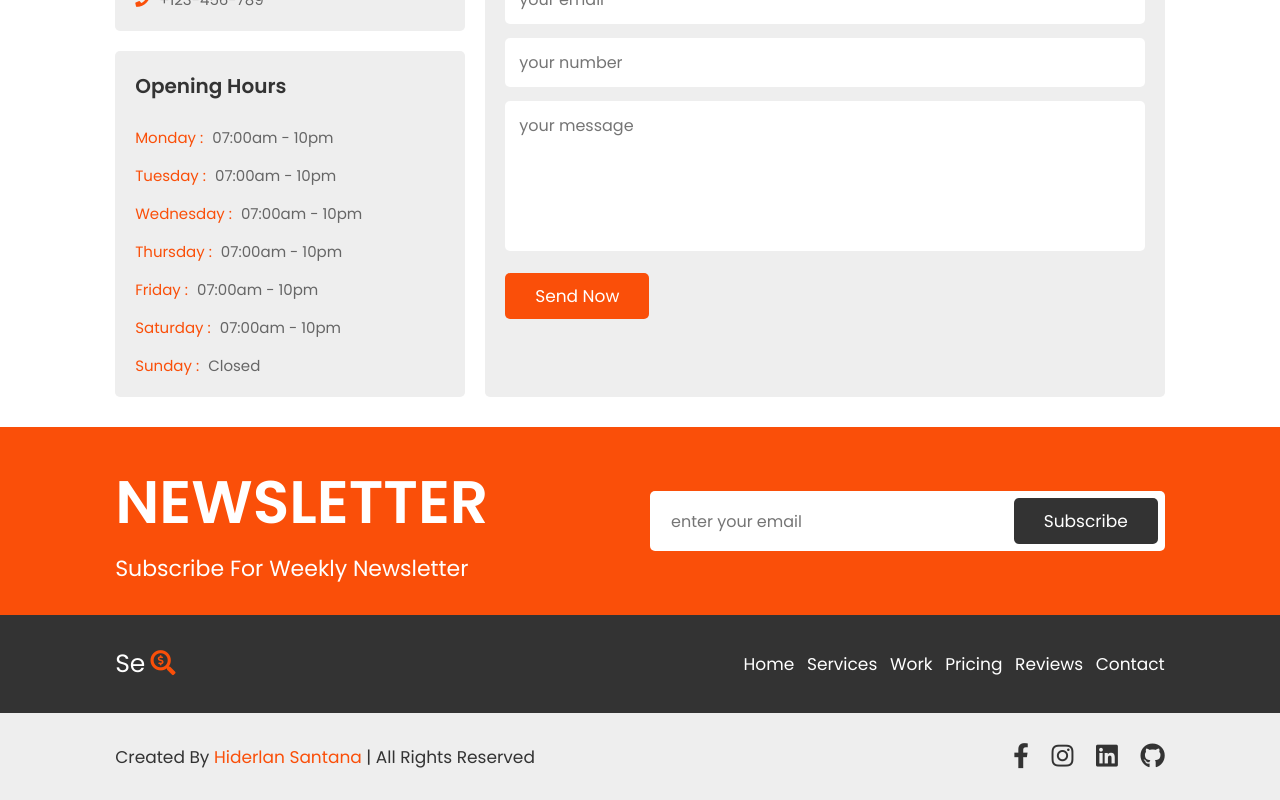
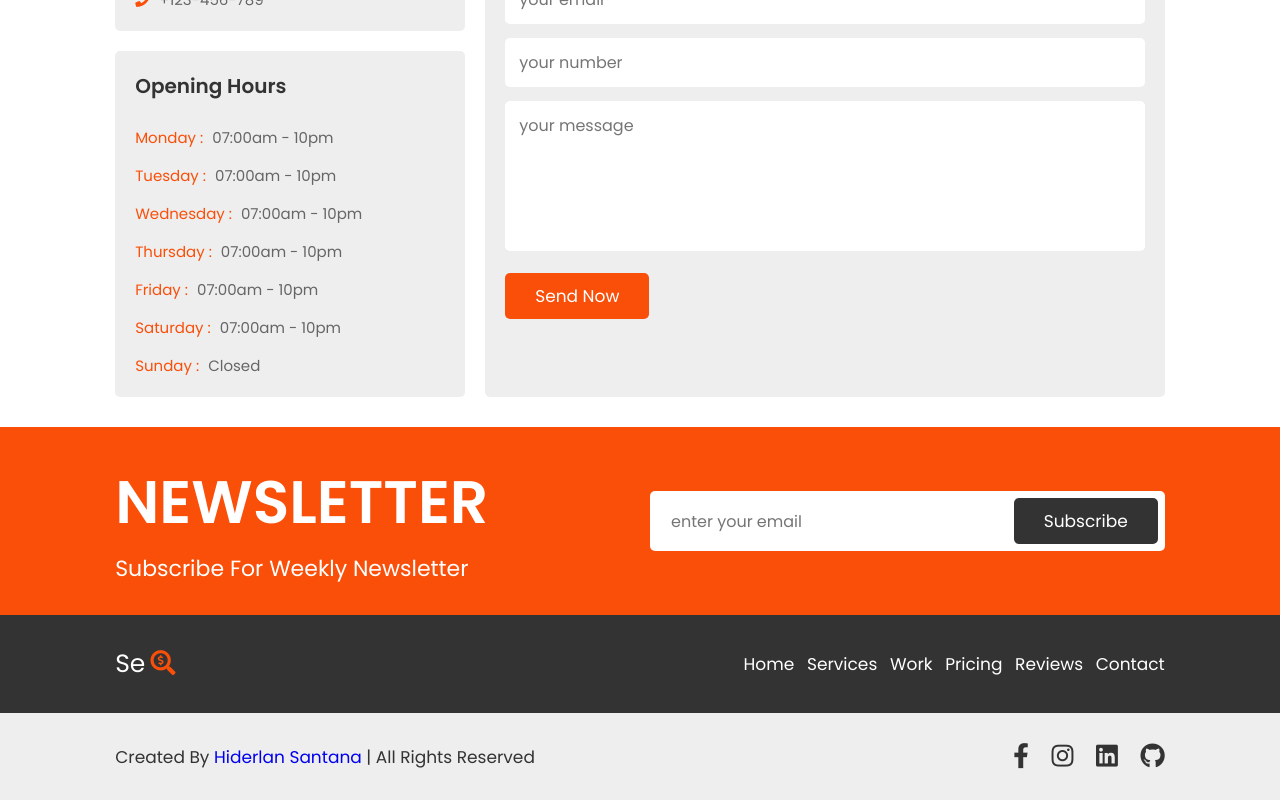
Before and after one commit to devhiderlan/seo-website, a plain HTML site: page index.html in a window 1280 px wide. Shown: the part 5393-6193 px from the top of the page. Drawn offline with Linux system fonts and the light colour scheme.

Commit message:
Footer update href anchor tag

```diff
--- a/index.html
+++ b/index.html
@@ -357,7 +357,7 @@
 
       <section class="credit">
 
-         <p>created by <span>Hiderlan santana</span> | all rights reserved</p>
+         <p>created by <span> <a href="https://github.com/devhiderlan" target="_blank">Hiderlan santana</a></span> | all rights reserved</p>
 
          <div class="share">
             <a href="#" class="fab fa-facebook-f"></a>
```
